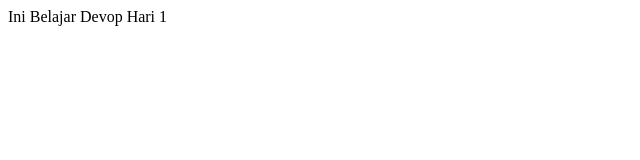
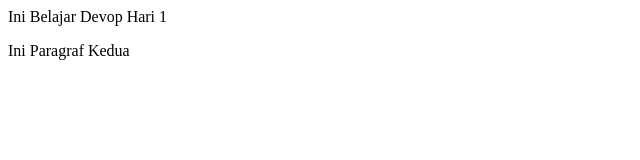
Before and after one commit to farhanabianto/repo-1, a plain HTML site: page index.html in a window 1280 px wide. Shown: the whole page, without its empty margins (0-640 px from the left). Drawn offline with Linux system fonts and the light colour scheme.

Commit message:
Ini Menambah Paragraf Baru

```diff
--- a/index.html
+++ b/index.html
@@ -1 +1,2 @@
 <p>Ini Belajar Devop Hari 1<p>
+<p>Ini Paragraf Kedua</p>
```
